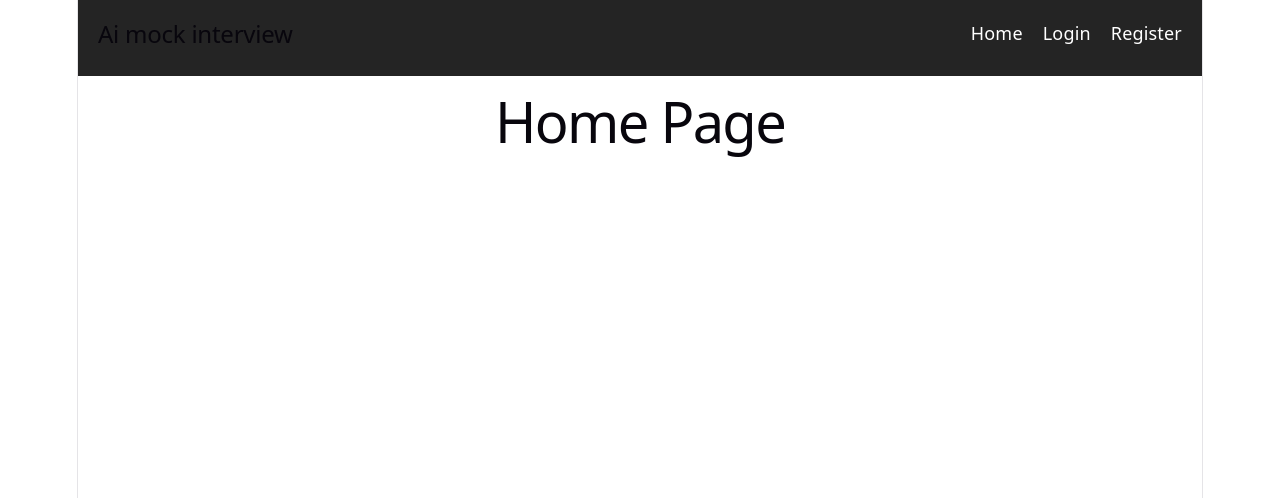
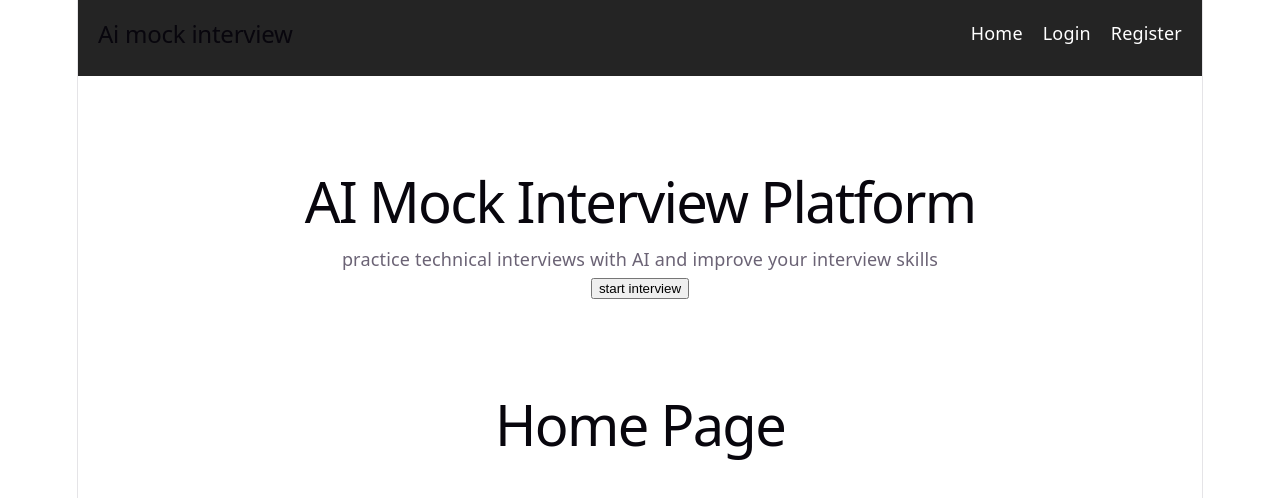
Before and after one commit to sujanbhosle/ai-mock-interview, a React app in the folder frontend/: page / in a window 1280 px wide. Shown: the top 498 px of the page. Built offline with nearby package versions, Linux system fonts and the light colour scheme; the HTML template or start-up script is replaced by a standard one.

Commit message:
Add hero section to home page

```diff
--- a/frontend/src/components/Hero.jsx
+++ b/frontend/src/components/Hero.jsx
@@ -0,0 +1,22 @@
+import React from 'react'
+
+export default function Hero() {
+  return (
+    <div>
+      <section
+        style={{
+            textAlign:'center',
+            padding:"80px 20px",
+
+        }}
+      >
+        <h1>AI Mock Interview Platform</h1>
+        <p>
+            practice technical interviews with AI and improve your interview skills
+        </p>
+        <button>start interview</button>
+
+      </section>
+    </div>
+  )
+}
--- a/frontend/src/pages/Home.jsx
+++ b/frontend/src/pages/Home.jsx
@@ -1,10 +1,12 @@
 import React from 'react'
 import Navbar from '../components/Navbar'
+import Hero from '../components/Hero'
 
 export default function Home() {
   return (
     <div>
         <Navbar/>
+        <Hero/>
       <h1>Home Page</h1>
     </div>
   )
```
